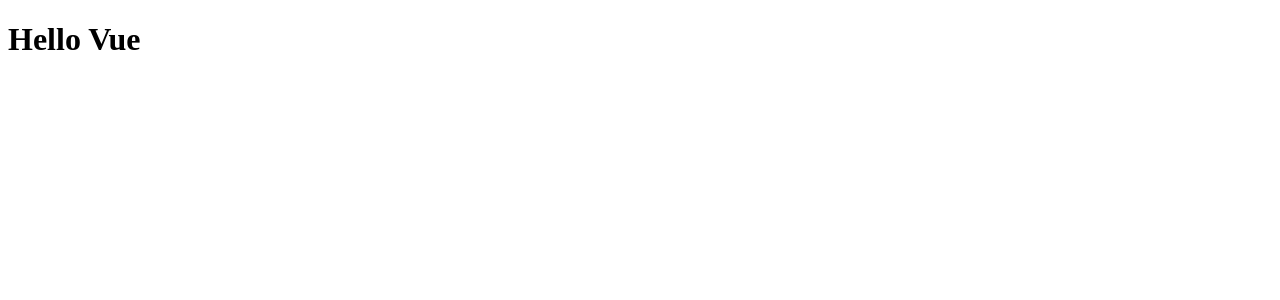
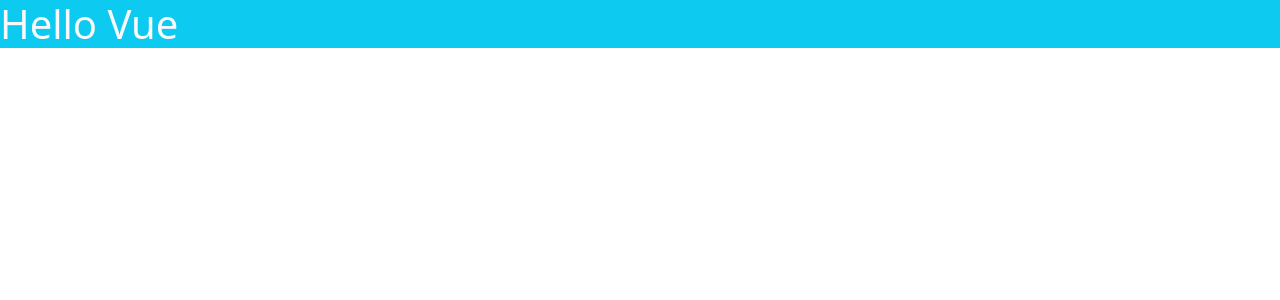
Before and after one commit to raniganj/myvueproject3, a Vue app: page / in a window 1280 px wide. Shown: the top 300 px of the page. Built offline with nearby package versions, Linux system fonts and the light colour scheme.

Commit message:
bootstrap added

```diff
--- a/package.json
+++ b/package.json
@@ -10,6 +10,7 @@
     "format": "prettier --write src/"
   },
   "dependencies": {
+    "bootstrap": "^5.3.0",
     "vue": "^3.3.4"
   },
   "devDependencies": {
--- a/src/App.vue
+++ b/src/App.vue
@@ -1,5 +1,5 @@
 <script setup></script>
 
 <template>
-  <h1>Hello Vue</h1>
+  <h1 class="bg-info text-light">Hello Vue</h1>
 </template>
--- a/src/main.js
+++ b/src/main.js
@@ -1,3 +1,6 @@
+import 'bootstrap/dist/css/bootstrap.css'
+import 'bootstrap/dist/js/bootstrap.js'
+
 import { createApp } from 'vue'
 import App from './App.vue'
 
```
Also changed, not shown: 1 other file (tests, documents, lock files or other folders).
